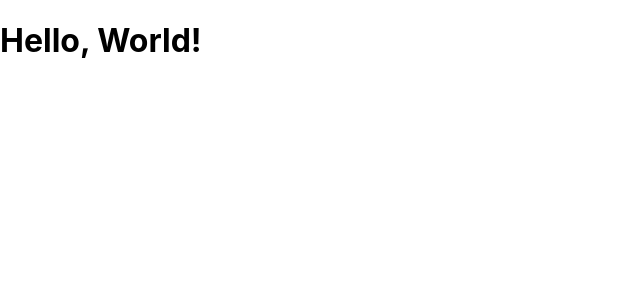
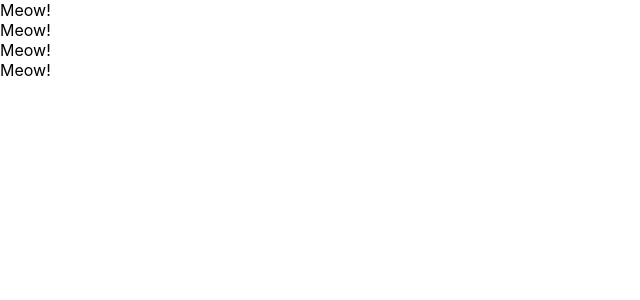
Before and after one commit to git-yeekhaing/udemy-react-redux-online-course, a React (Create React App) app: page / in a window 1280 px wide. Shown: the top 300 px of the page, without its empty margins (0-640 px from the left). Built offline with nearby package versions, Linux system fonts and the light colour scheme.

Commit message:
learn component

```diff
--- a/src/App.js
+++ b/src/App.js
@@ -1,12 +1,55 @@
 import React, {Component} from 'react';
 
-class App extends Component{
-  render(){
-    return(
-      <h1>Hello, World!</h1>
-      );
-  }
+
+const App = () => {
+  return(
+    <div>
+      <Cat/>
+      <Cat/>
+      <Cat/>
+      <Cat/>
+    </div>
+    );
 }
+
+const Cat = () => {
+  return <div>Meow!</div>
+}
+
+// class App extends Component{
+//   render(){
+//     return (
+//       <React.Fragment>
+//         <label htmlFor="bar">Bar</label>
+//         <input type="text" onChange={() => {console.log("I am clicked.")}}/>
+//       </React.Fragment>
+//       );
+//   }
+// }
+
+
+// class App extends Component{
+//   render(){
+//     const greeting = "Hi, Tom";
+//     const dom = <h1>{greeting}</h1>;
+//     return dom;
+//   }
+// }
+
+// class App extends Component{
+//   render(){
+//     const dom = <h1>Hello, World!</h1>;
+//     return dom;
+//   }
+// }
+
+// class App extends Component{
+//   render(){
+//     return(
+//       <h1>Hello, World!</h1>
+//       );
+//   }
+// }
 
 // class App extends Component{
 //   render(){
```
